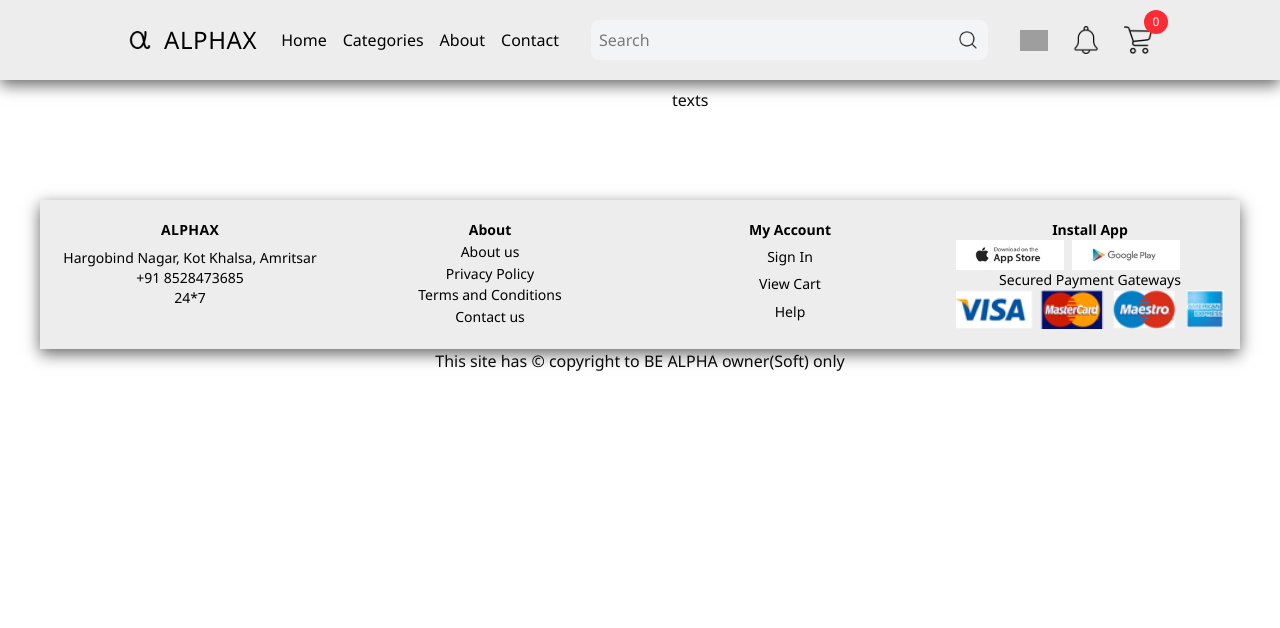
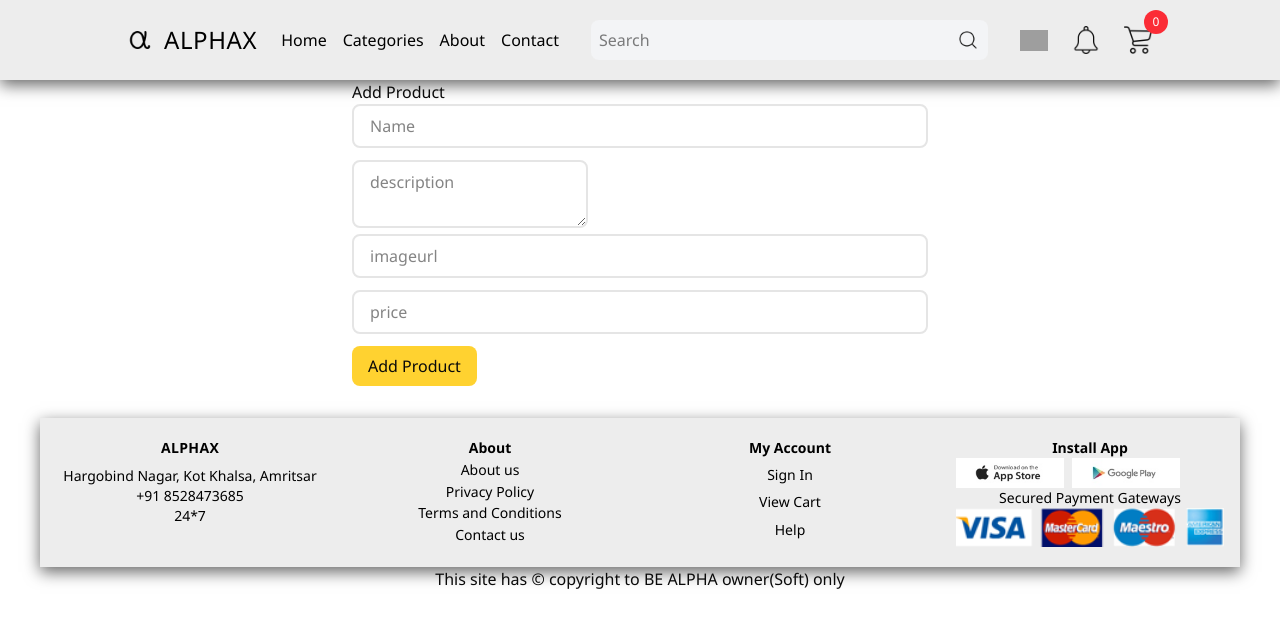
Before and after one commit to SOFTJIT-SINGH/bealphax, a Next.js app: page /add-product in a window 1280 px wide. Shown: the top 628 px of the page. Built offline with nearby package versions, Linux system fonts and the light colour scheme; no server answers; grey boxes are pictures that could not be loaded.

Commit message:
add product

```diff
--- /dev/null
+++ b/app/add-product/page.tsx
@@ -0,0 +1,19 @@
+export const metadata={
+    title:"Add Product"
+}
+
+const addproductpage = () => {
+  return (
+    <div className="items-center max-w-xl mx-auto top-8">
+        <form action="">
+        <h1>Add Product</h1>
+        <input required name="name" placeholder="Name" className="input-bordered border-2 py-2 px-4 rounded-md input mb-3 w-full"/>
+        <textarea required name="description" placeholder="description" id="" className="border-2 py-2 px-4 max-w-full rounded-md"/>
+        <input required name="imageurl" placeholder="imageurl" type="url" className="input-bordered border-2 py-2 px-4 rounded-md input mb-3 w-full"/>
+        <input required name="price" placeholder="price" type='number' className="input-bordered input border-2 py-2 px-4 rounded-md mb-3 w-full"/>
+        <button className="btn btn-primary btn-block py-2 px-4 rounded-md bg-amber-300" type="submit">Add Product</button>
+        </form>
+    </div>
+  )
+}
+export default addproductpage
```
